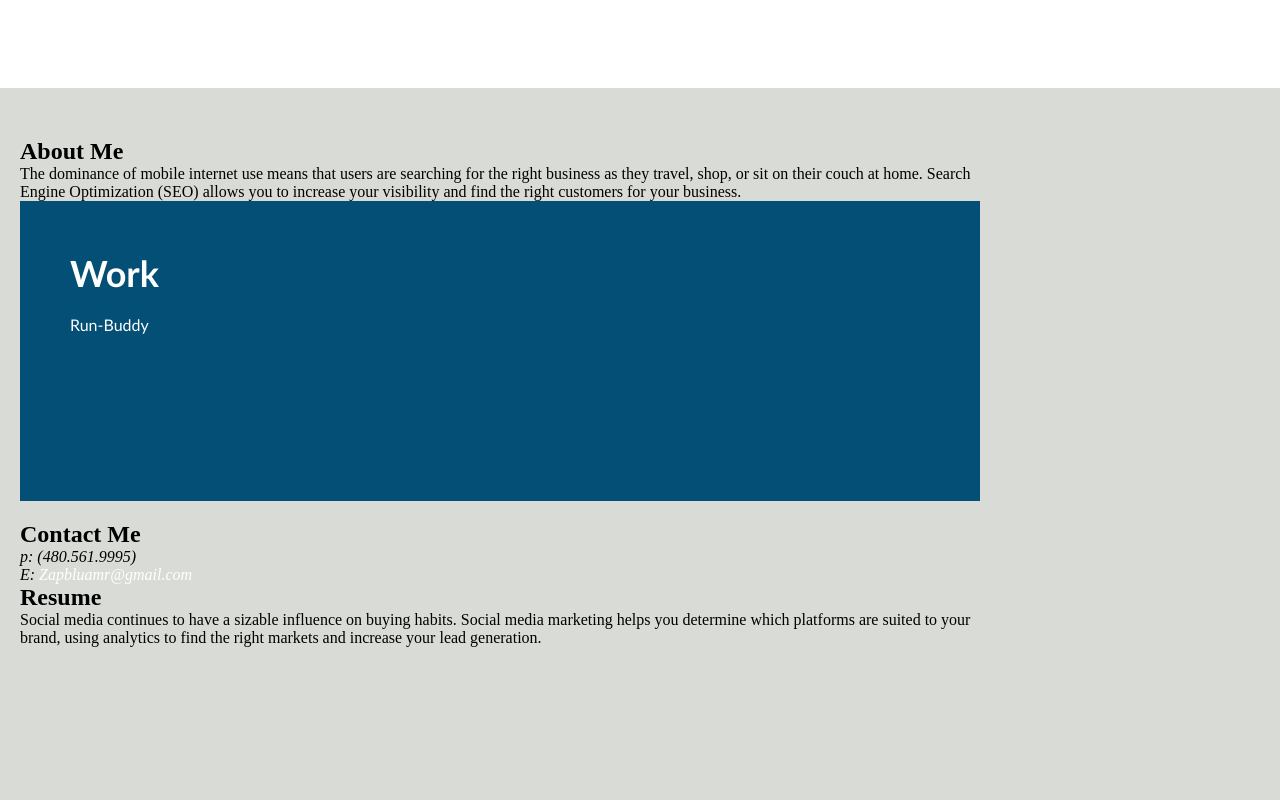
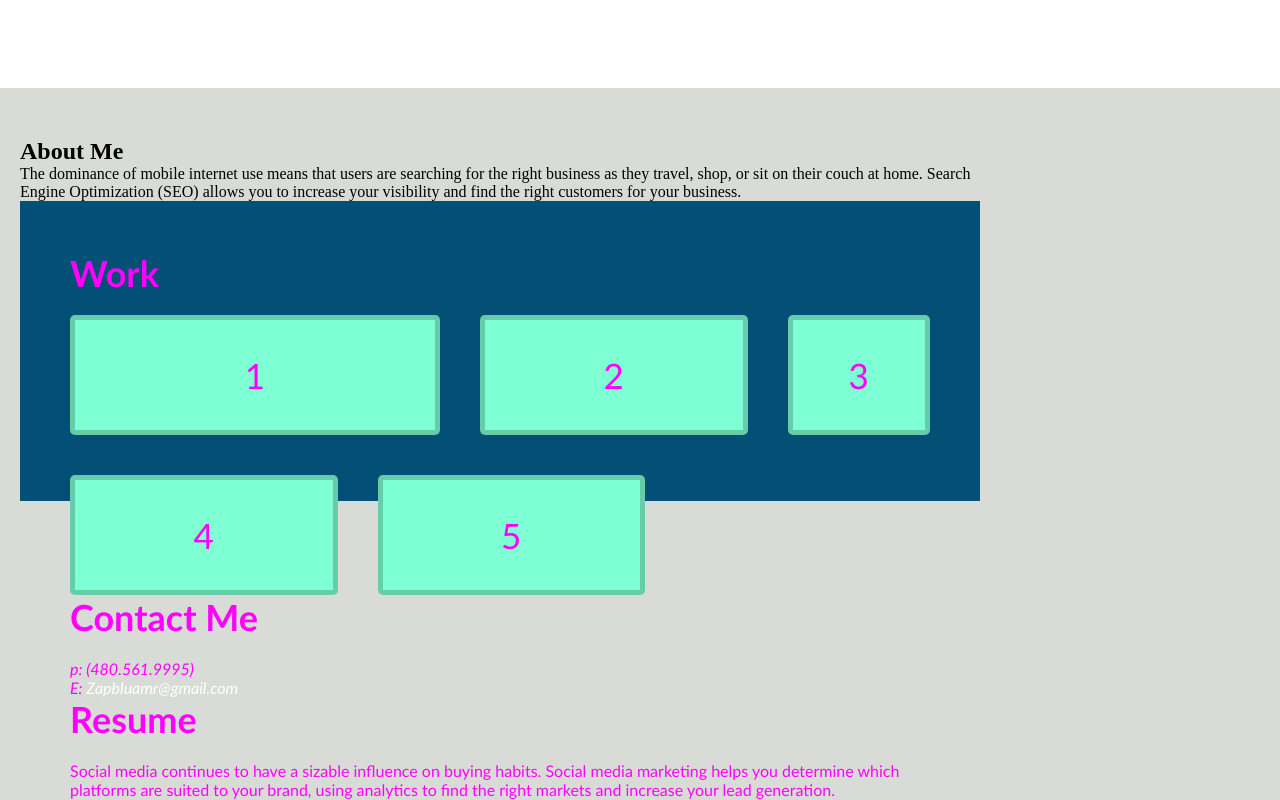
Before and after one commit to Zapblumar/My-Portfolio, a plain HTML site: page index.html in a window 1280 px wide. Shown: the part 809-1609 px from the top of the page. Before the commit the page ends 1456 px from the top, so only its background shows below. Drawn offline with Linux system fonts and the light colour scheme.

Commit message:
first headach

```diff
--- a/assets/css/style.css
+++ b/assets/css/style.css
@@ -70,7 +70,7 @@ p {
     height: 300px;
     font-family: 'Gill Sans', 'Gill Sans MT', Calibri, 'Trebuchet MS', sans-serif;
     background-color: #0072bb;
-    color: #ffffff;
+    color: magenta;
 }
 .About-Me h2 {
     margin-bottom: 20px;
@@ -83,8 +83,45 @@ p {
     height: 300px;
     font-family: 'Gill Sans', 'Gill Sans MT', Calibri, 'Trebuchet MS', sans-serif;
     background-color: #034f75;
-    color: #ffffff;
+    color: magenta;
 }
+.grid-item {
+    display: flex;
+    justify-content: center;
+    align-items: center;
+    border: 5px solid rgba(0, 0, 0, 0.2);
+    border-radius: 5px;
+    font-size: 35px;
+    background-color: aquamarine;
+}
+
+.grid-container {
+    display: grid;
+    grid-template-columns: repeat(8,1fr);
+    grid-template-rows: repeat(8,1fr);
+    gap:40px;
+}
+.item-1{
+grid-column: 1/ span 4;
+grid-row: 1/ span 4;
+}
+.item-2{
+    grid-row: 1/ span 4;
+    grid-column: 5/ span 3;
+}
+.item-3{
+    grid-column: 8/ span 3;
+    grid-row: 1/ span 4;
+}
+.item-4{
+    grid-column: 1/ span 3;
+    grid-row: 5/ span 4;
+}
+.item-5{
+    grid-column: 4/ span 3;
+    grid-row: 5/ span 4;
+}
+
 .Work h2 {
     margin-bottom: 20px;
     font-size: 36px;
@@ -95,7 +132,7 @@ p {
     height: 300px;
     font-family: 'Gill Sans', 'Gill Sans MT', Calibri, 'Trebuchet MS', sans-serif;
     background-color: #034f75;
-    color: #ffffff;
+    color: magenta;
 }
 .Contact-me h2 {
     margin-bottom: 20px;
--- a/index.html
+++ b/index.html
@@ -40,9 +40,12 @@
                 </div>
                 <div id="Work" class="Work">
                   <h2>Work</h2>
-                  <p>
-                    Run-Buddy
-                  </p>
+                  <div class="grid-container">
+                    <div class="grid-item item-1">1</div>
+                    <div class="grid-item item-2">2</div>
+                    <div class="grid-item item-3">3</div>
+                    <div class="grid-item item-4">4</div>
+                    <div class="grid-item item-5">5</div>
                 </div>
                 <div id="Contact Me" class="Contact Me">
                   <h2>Contact Me</h2>
```
